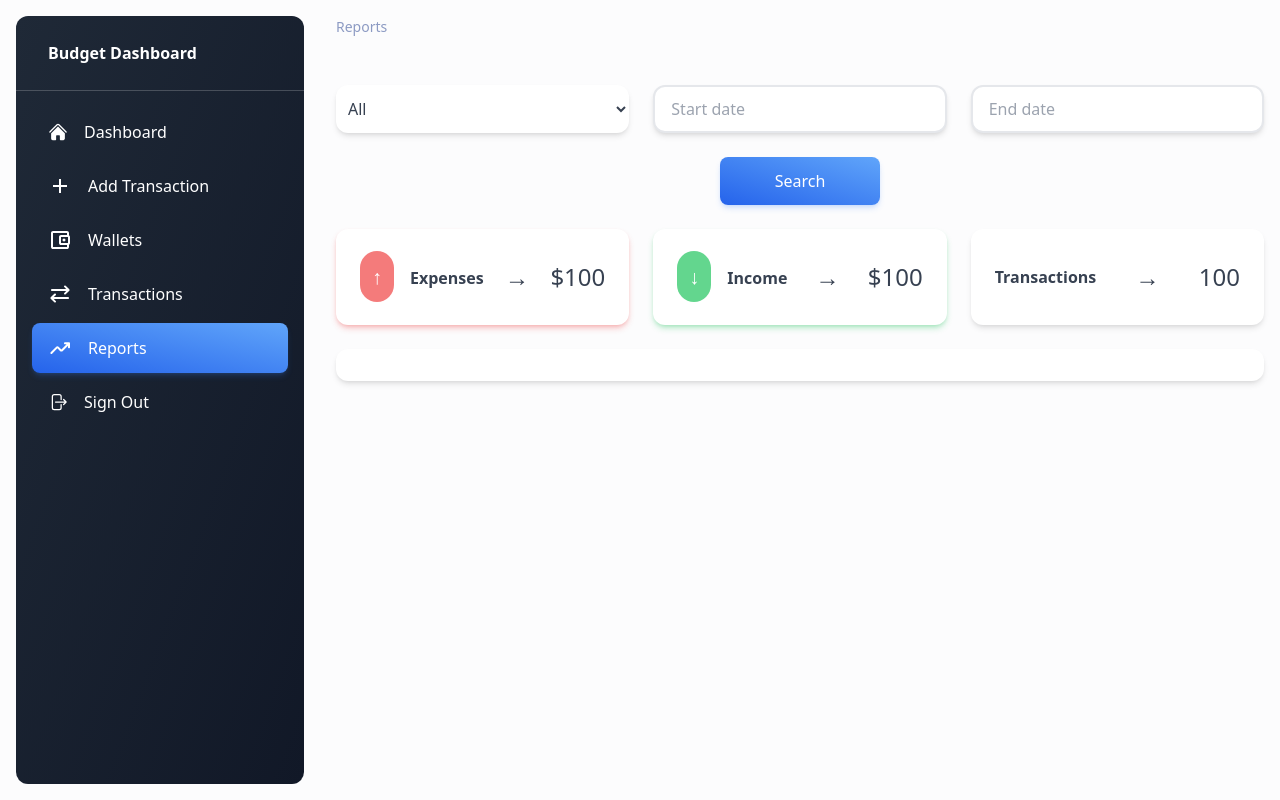
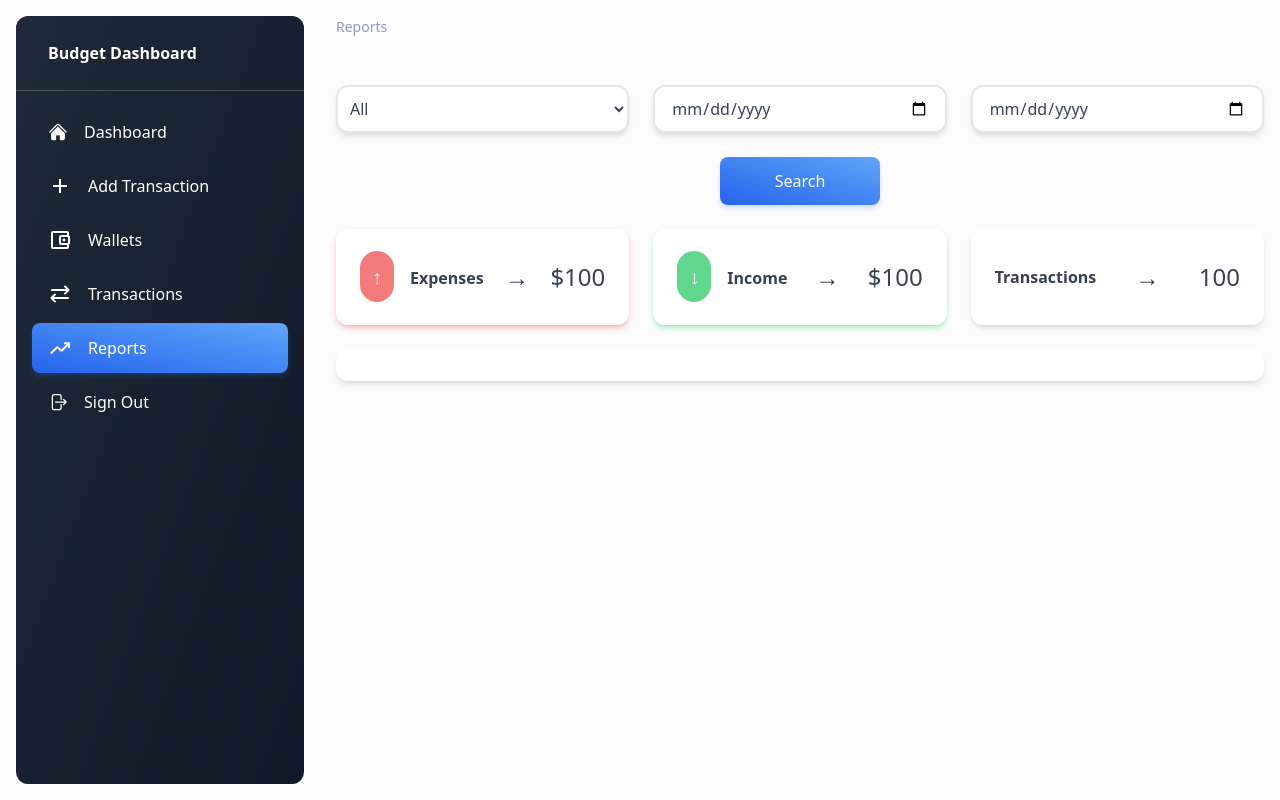
Before and after one commit to dxrvcw/BudgetTrackingWebApp, a website: page html/reports.html in a window 1280 px wide. Drawn offline with nearby package versions, Linux system fonts and the light colour scheme; no server answers.

Commit message:
Fixed date labels

```diff
--- a/html/reports.html
+++ b/html/reports.html
@@ -185,24 +185,17 @@
 					class="mt-12 sm:mr-6 grid grid-cols-1 md:grid-cols-3 gap-6 h-fit w-full">
 					<select
 						id="category-select"
-						class="h-12 p-2 rounded-xl bg-white text-gray-700 shadow-md">
+						class="h-12 p-2 rounded-xl bg-white text-gray-700 shadow-md border-2">
 						<option value="all">All</option>
 					</select>
 					<input
-						type="text"
+						type="date"
 						id="start-date"
-						onfocus="(this.type='date')"
-						onblur="(this.value === '' ? this.type='text' : null)"
-						placeholder="Start date"
 						required
 						class="h-12 p-4 rounded-xl bg-white text-gray-700 shadow-md border-2" />
 					<input
-						type="text"
+						type="date"
 						id="end-date"
-						required
-						onfocus="(this.type='date')"
-						onblur="(this.value === '' ? this.type='text' : null)"
-						placeholder="End date"
 						class="h-12 p-4 rounded-xl bg-white text-gray-700 shadow-md border-2" />
 				</div>
 
```
Also changed, not shown: html/transactions.html (+2 -8 lines), src/output.css.
